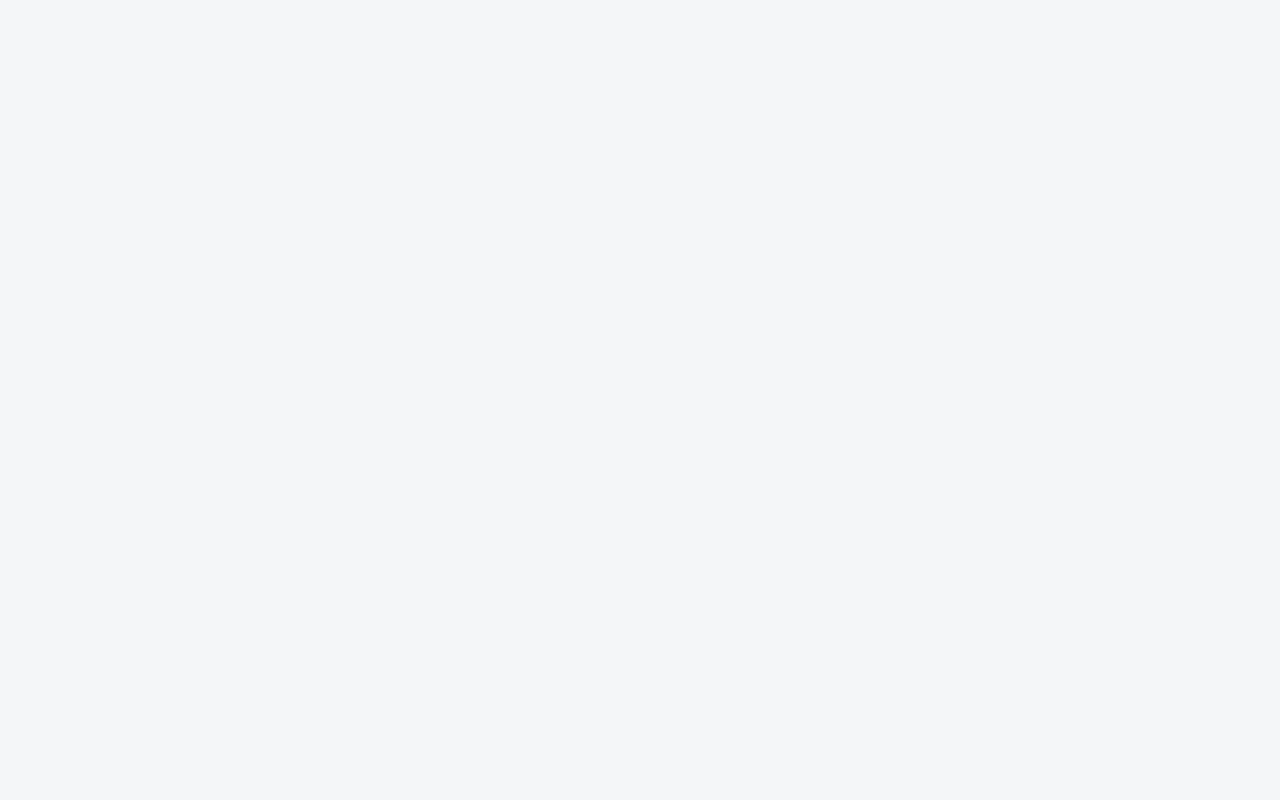
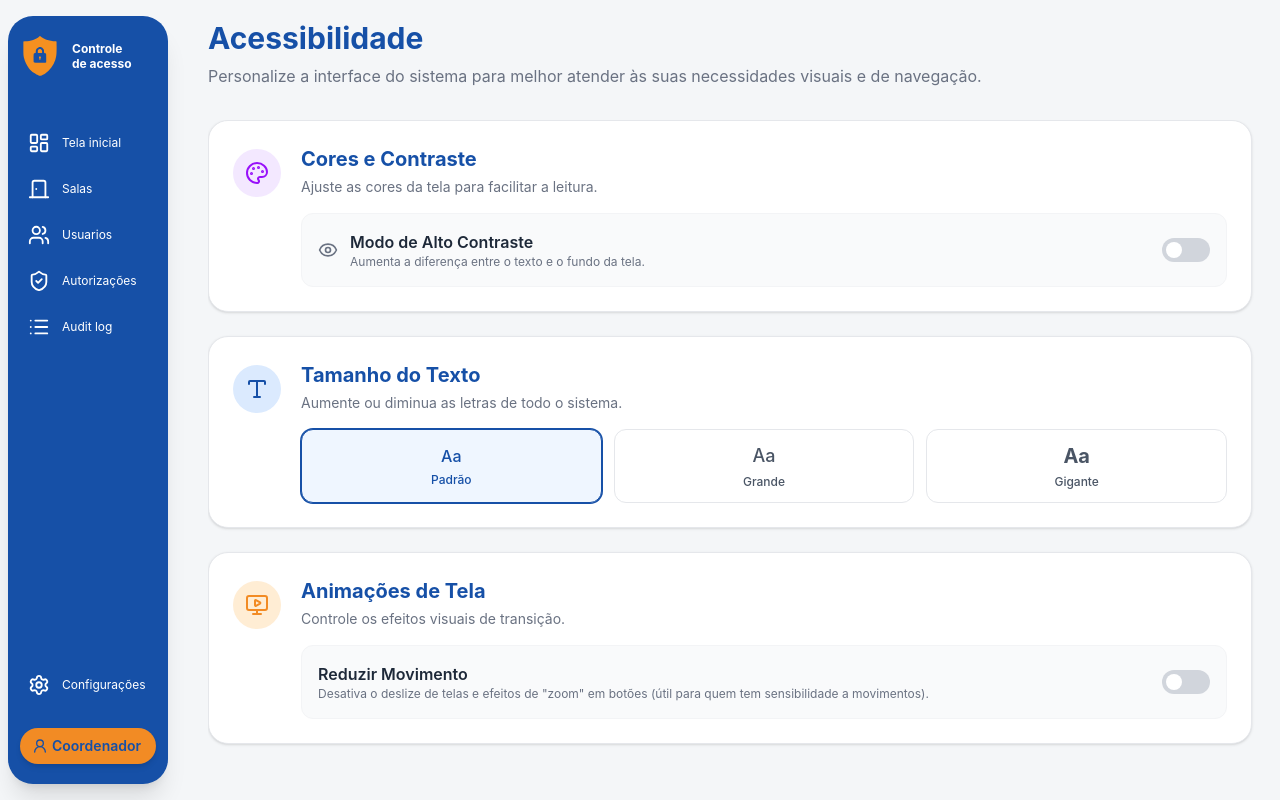
Before and after one commit to vinifvision/front-claviculario, a React (Vite) app: page /configuracoes in a window 1280 px wide. Before the commit this address had no page. Built offline with nearby package versions, Linux system fonts and the light colour scheme.

Commit message:
feat: adiciona tela de configuracao

```diff
--- a/src/App.jsx
+++ b/src/App.jsx
@@ -6,6 +6,7 @@ import Salas from "./pages/Salas";
 import Usuarios from "./pages/Usuarios";
 import Layout from "./components/Layout";
 import Autorizacoes from "./pages/Autorizacoes";
+import Config from "./pages/Config";
 
 function App() {
   return (
@@ -18,6 +19,7 @@ function App() {
           <Route path="/salas" element={<Salas />} />
           <Route path="/usuarios" element={<Usuarios />} />
           <Route path="/autorizacoes" element={<Autorizacoes />} />
+          <Route path="/configuracoes" element={<Config />} />
         </Route>
       </Routes>
     </Router>
--- /dev/null
+++ b/src/pages/Config.jsx
@@ -0,0 +1,143 @@
+import React, { useState } from "react";
+import { Type, Palette, MonitorPlay, Eye } from "lucide-react";
+
+export default function Config() {
+  // Estados de Acessibilidade
+  const [altoContraste, setAltoContraste] = useState(false);
+  const [reduzirAnimacoes, setReduzirAnimacoes] = useState(false);
+  const [tamanhoFonte, setTamanhoFonte] = useState("padrao"); // padrao, grande, gigante
+
+  return (
+    <div className="flex flex-col h-full w-full relative animate-[fadeIn_0.5s_ease-out]">
+      {/* Cabeçalho */}
+      <div className="mb-8">
+        <h1 className="text-3xl font-bold text-senac-blue">Acessibilidade</h1>
+        <p className="text-gray-500 mt-2">
+          Personalize a interface do sistema para melhor atender às suas
+          necessidades visuais e de navegação.
+        </p>
+      </div>
+
+      {/* Grid de Configurações */}
+      <div className="flex flex-col gap-6 overflow-y-auto pb-6 pr-2">
+        {/* 1. Bloco de Visão e Contraste */}
+        <div className="bg-white rounded-[20px] p-6 border border-gray-200 shadow-sm flex items-start gap-5 transition-all hover:shadow-md">
+          <div className="w-12 h-12 bg-purple-100 rounded-full flex items-center justify-center flex-shrink-0 mt-1">
+            <Palette size={24} className="text-purple-600" />
+          </div>
+          <div className="flex-1">
+            <h2 className="text-xl font-bold text-senac-blue mb-1">
+              Cores e Contraste
+            </h2>
+            <p className="text-sm text-gray-500 mb-4">
+              Ajuste as cores da tela para facilitar a leitura.
+            </p>
+
+            <div className="flex flex-col gap-4">
+              {/* Toggle de Alto Contraste */}
+              <div className="flex items-center justify-between bg-gray-50 p-4 rounded-xl border border-gray-100">
+                <div className="flex items-center gap-3">
+                  <Eye size={20} className="text-gray-500" />
+                  <div>
+                    <h3 className="font-semibold text-gray-800">
+                      Modo de Alto Contraste
+                    </h3>
+                    <p className="text-xs text-gray-500">
+                      Aumenta a diferença entre o texto e o fundo da tela.
+                    </p>
+                  </div>
+                </div>
+                <button
+                  onClick={() => setAltoContraste(!altoContraste)}
+                  className={`w-12 h-6 rounded-full transition-colors relative ${altoContraste ? "bg-senac-blue" : "bg-gray-300"}`}
+                >
+                  <div
+                    className={`w-4 h-4 bg-white rounded-full absolute top-1 transition-transform ${altoContraste ? "translate-x-7" : "translate-x-1"}`}
+                  />
+                </button>
+              </div>
+            </div>
+          </div>
+        </div>
+
+        {/* 2. Bloco de Tipografia */}
+        <div className="bg-white rounded-[20px] p-6 border border-gray-200 shadow-sm flex items-start gap-5 transition-all hover:shadow-md">
+          <div className="w-12 h-12 bg-blue-100 rounded-full flex items-center justify-center flex-shrink-0 mt-1">
+            <Type size={24} className="text-senac-blue" />
+          </div>
+          <div className="flex-1">
+            <h2 className="text-xl font-bold text-senac-blue mb-1">
+              Tamanho do Texto
+            </h2>
+            <p className="text-sm text-gray-500 mb-4">
+              Aumente ou diminua as letras de todo o sistema.
+            </p>
+
+            <div className="grid grid-cols-3 gap-3">
+              <button
+                onClick={() => setTamanhoFonte("padrao")}
+                className={`py-3 rounded-xl border font-medium flex flex-col items-center justify-center gap-1 transition-all ${tamanhoFonte === "padrao" ? "bg-blue-50 border-senac-blue text-senac-blue ring-1 ring-senac-blue" : "bg-white border-gray-200 text-gray-600 hover:bg-gray-50"}`}
+              >
+                <span className="text-base">Aa</span>
+                <span className="text-xs">Padrão</span>
+              </button>
+
+              <button
+                onClick={() => setTamanhoFonte("grande")}
+                className={`py-3 rounded-xl border font-medium flex flex-col items-center justify-center gap-1 transition-all ${tamanhoFonte === "grande" ? "bg-blue-50 border-senac-blue text-senac-blue ring-1 ring-senac-blue" : "bg-white border-gray-200 text-gray-600 hover:bg-gray-50"}`}
+              >
+                <span className="text-lg">Aa</span>
+                <span className="text-xs">Grande</span>
+              </button>
+
+              <button
+                onClick={() => setTamanhoFonte("gigante")}
+                className={`py-3 rounded-xl border font-medium flex flex-col items-center justify-center gap-1 transition-all ${tamanhoFonte === "gigante" ? "bg-blue-50 border-senac-blue text-senac-blue ring-1 ring-senac-blue" : "bg-white border-gray-200 text-gray-600 hover:bg-gray-50"}`}
+              >
+                <span className="text-xl font-bold">Aa</span>
+                <span className="text-xs">Gigante</span>
+              </button>
+            </div>
+          </div>
+        </div>
+
+        {/* 3. Bloco de Movimento e Animações */}
+        <div className="bg-white rounded-[20px] p-6 border border-gray-200 shadow-sm flex items-start gap-5 transition-all hover:shadow-md">
+          <div className="w-12 h-12 bg-orange-100 rounded-full flex items-center justify-center flex-shrink-0 mt-1">
+            <MonitorPlay size={24} className="text-senac-orange" />
+          </div>
+          <div className="flex-1">
+            <h2 className="text-xl font-bold text-senac-blue mb-1">
+              Animações de Tela
+            </h2>
+            <p className="text-sm text-gray-500 mb-4">
+              Controle os efeitos visuais de transição.
+            </p>
+
+            <div className="flex flex-col gap-4">
+              <div className="flex items-center justify-between bg-gray-50 p-4 rounded-xl border border-gray-100">
+                <div>
+                  <h3 className="font-semibold text-gray-800">
+                    Reduzir Movimento
+                  </h3>
+                  <p className="text-xs text-gray-500">
+                    Desativa o deslize de telas e efeitos de "zoom" em botões
+                    (útil para quem tem sensibilidade a movimentos).
+                  </p>
+                </div>
+                <button
+                  onClick={() => setReduzirAnimacoes(!reduzirAnimacoes)}
+                  className={`w-12 h-6 rounded-full transition-colors relative ${reduzirAnimacoes ? "bg-senac-blue" : "bg-gray-300"}`}
+                >
+                  <div
+                    className={`w-4 h-4 bg-white rounded-full absolute top-1 transition-transform ${reduzirAnimacoes ? "translate-x-7" : "translate-x-1"}`}
+                  />
+                </button>
+              </div>
+            </div>
+          </div>
+        </div>
+      </div>
+    </div>
+  );
+}
```
